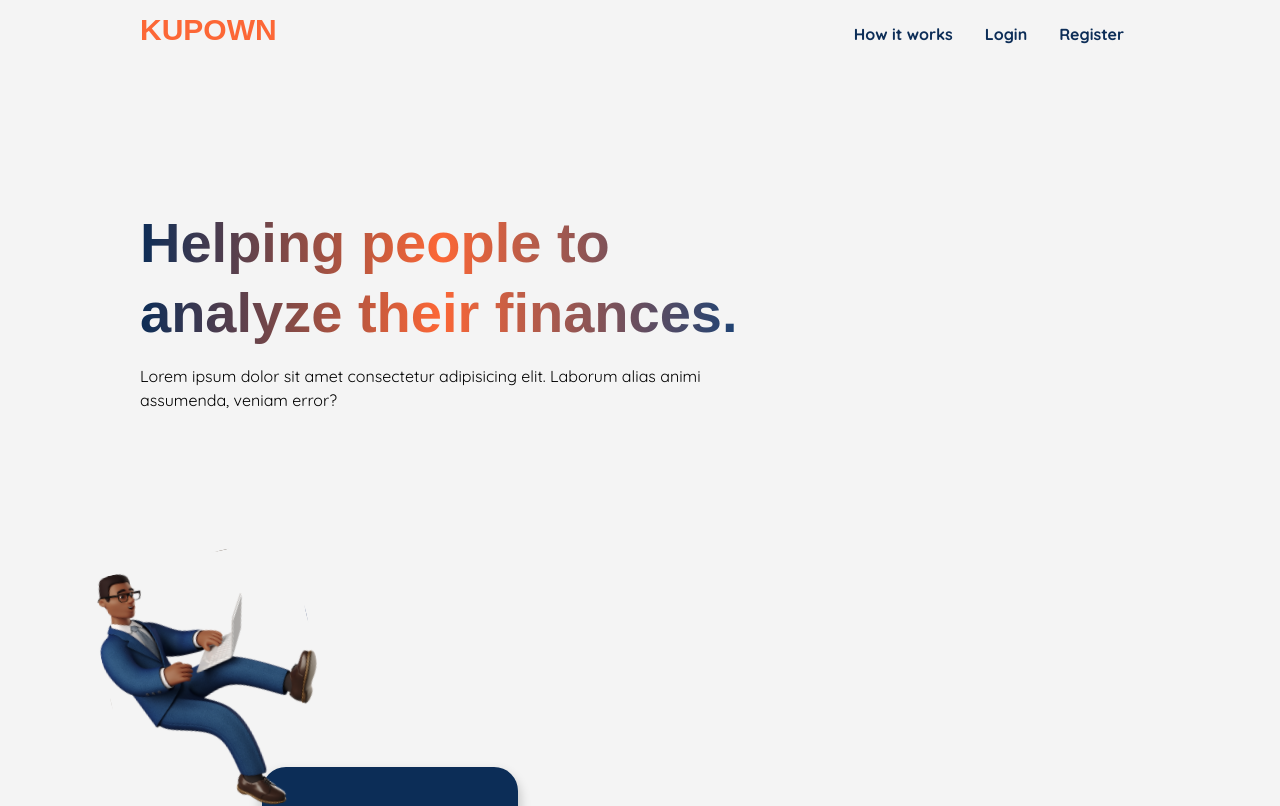
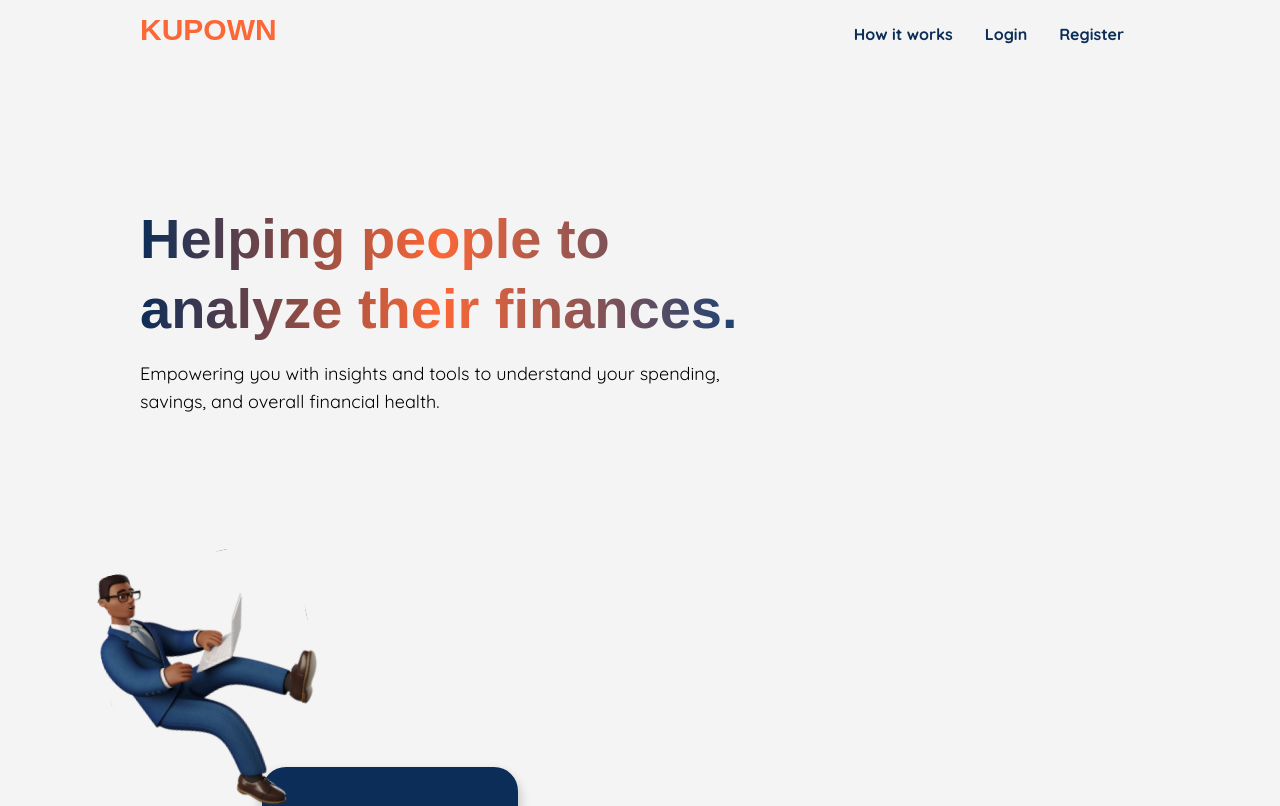
Before and after one commit to gudofabi/memo-app-nuxt, a Nuxt app: page / in a window 1280 px wide. Shown: the top 806 px of the page. Built offline with nearby package versions, Linux system fonts and the light colour scheme; no server answers; some icons are missing.

Commit message:
fix: update index page

```diff
--- a/pages/index.vue
+++ b/pages/index.vue
@@ -12,9 +12,9 @@
         analyze their
         <span class="font-bold">finances</span>.
       </h1>
-      <p>
-        Lorem ipsum dolor sit amet consectetur adipisicing elit. Laborum alias
-        animi assumenda, veniam error?
+      <p class="text-lg">
+        Empowering you with insights and tools to understand your spending,
+        savings, and overall financial health.
       </p>
     </div>
     <div
```
